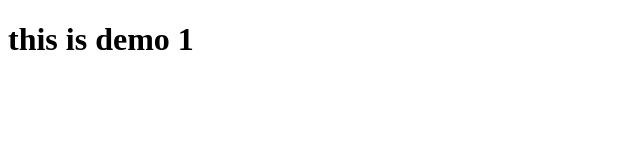
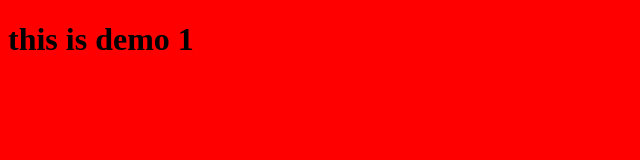
Before and after one commit to patel-manas/assets, a plain HTML site: page index.html in a window 1280 px wide. Shown: the whole page, without its empty margins (0-640 px from the left). Drawn offline with Linux system fonts and the light colour scheme; files that its build step writes are made by us from their sources.

Commit message:
Update index.html

```diff
--- a/index.html
+++ b/index.html
@@ -1,7 +1,9 @@
 <!DOCTYPE html>
 <html>
 <body>
-
+<head>
+  <link rel="stylesheet" href="css/index.css">
+</head>
 <h1>this is demo 1</h1>
 
 
```
